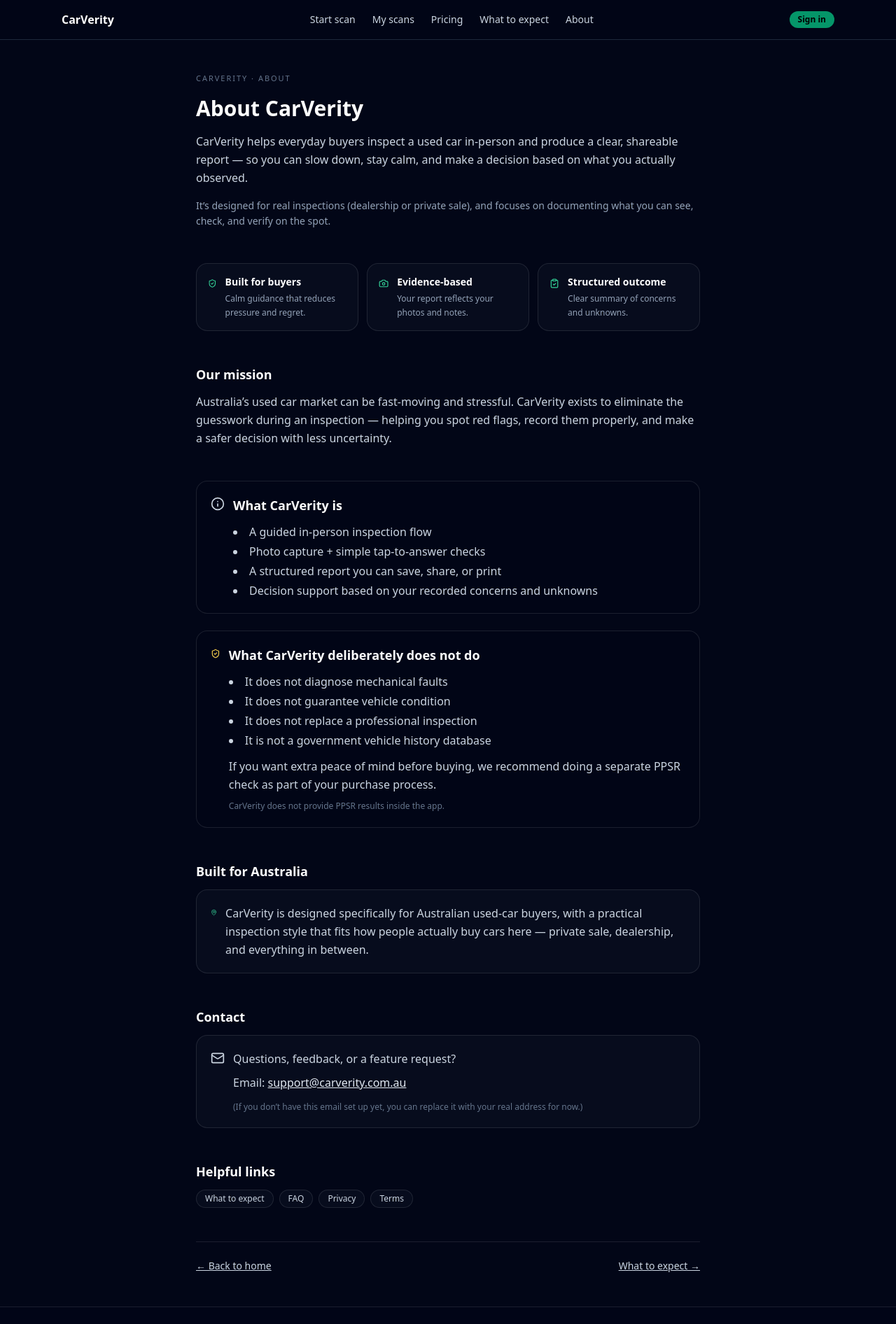
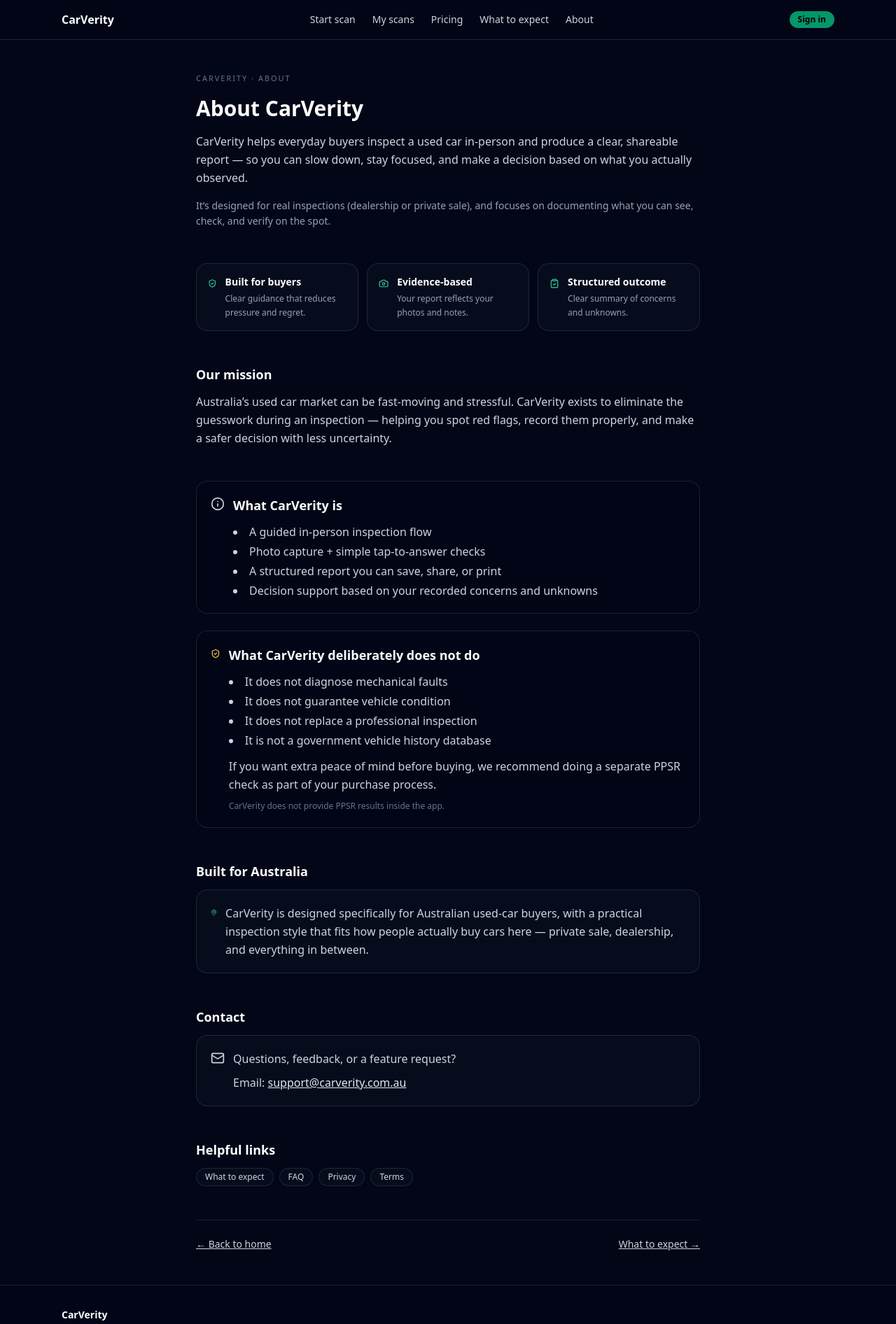
Before and after one commit to jeremy-swallow/carverity-clean, a React (Vite) app: page /about in a window 1280 px wide. Shown: the top 1892 px of the page at 70% size. Built offline with nearby package versions, Linux system fonts and the light colour scheme; no server answers.

Commit message:
Update About page copy and remove contact blurb

```diff
--- a/src/pages/About.tsx
+++ b/src/pages/About.tsx
@@ -23,7 +23,7 @@ export default function About() {
 
         <p className="text-slate-300 leading-relaxed">
           CarVerity helps everyday buyers inspect a used car in-person and
-          produce a clear, shareable report — so you can slow down, stay calm,
+          produce a clear, shareable report — so you can slow down, stay focused,
           and make a decision based on what you actually observed.
         </p>
 
@@ -41,7 +41,7 @@ export default function About() {
             <div>
               <p className="text-sm font-semibold text-white">Built for buyers</p>
               <p className="text-xs text-slate-400 mt-1 leading-relaxed">
-                Calm guidance that reduces pressure and regret.
+                Clear guidance that reduces pressure and regret.
               </p>
             </div>
           </div>
@@ -170,11 +170,6 @@ export default function About() {
                   support@carverity.com.au
                 </a>
               </p>
-
-              <p className="text-xs text-slate-500 mt-3 leading-relaxed">
-                (If you don’t have this email set up yet, you can replace it
-                with your real address for now.)
-              </p>
             </div>
           </div>
         </div>
```
